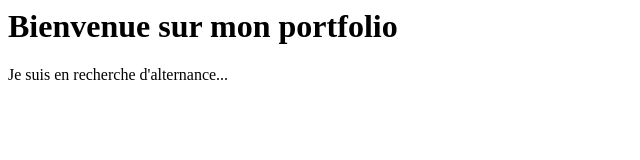
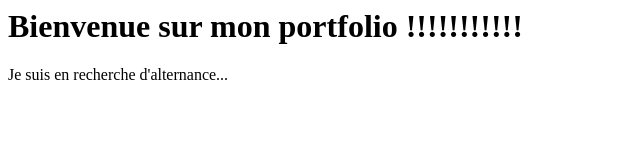
Before and after one commit to leandrelav/leandrelav.github.io, a plain HTML site: page index.html in a window 1280 px wide. Shown: the whole page, without its empty margins (0-640 px from the left). Drawn offline with Linux system fonts and the light colour scheme.

Commit message:
third commit

```diff
--- a/index.html
+++ b/index.html
@@ -1,2 +1,2 @@
-<h1>Bienvenue sur mon portfolio</h1>
+<h1>Bienvenue sur mon portfolio !!!!!!!!!!!</h1>
 <p>Je suis en recherche d'alternance...</p>
```
